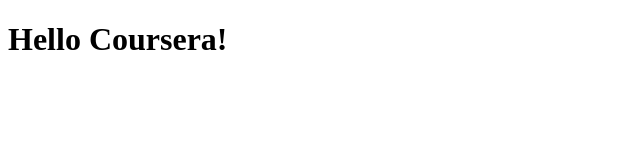
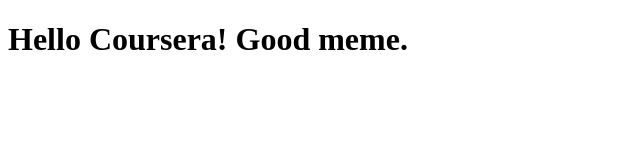
Before and after one commit to ciacada/coursera-webdev1, a plain HTML site: page site/index.html in a window 1280 px wide. Shown: the whole page, without its empty margins (0-640 px from the left). Drawn offline with Linux system fonts and the light colour scheme.

Commit message:
small update to site content

```diff
--- a/site/index.html
+++ b/site/index.html
@@ -5,6 +5,6 @@
 	<title>Hello Coursera!</title>
 </head>
 <body>
-<h1>Hello Coursera!</h1>
+<h1>Hello Coursera! Good meme.</h1>
 </body>
 </html>
```
